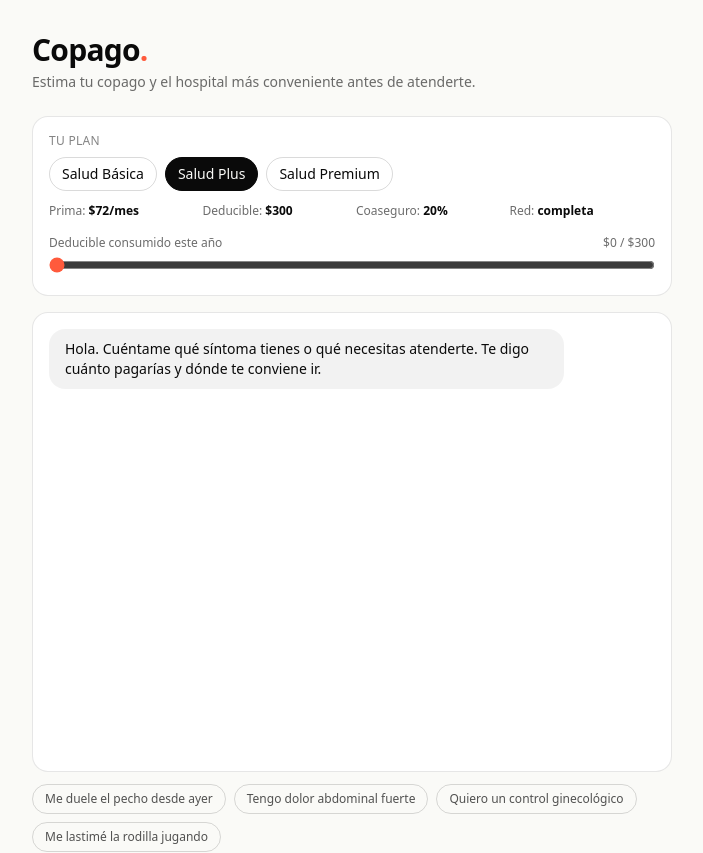
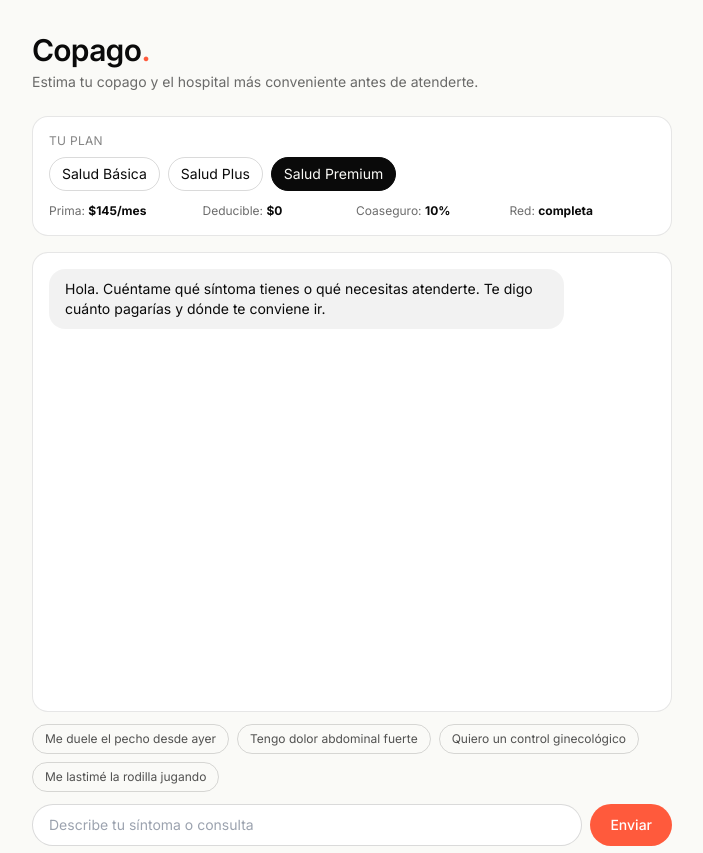
Before and after one commit to NataliaMw/copago-agent, a Next.js app: page / in a window 1280 px wide. Shown: the top 853 px of the page, without its empty margins (288-991 px from the left). Built offline with nearby package versions, Linux system fonts and the light colour scheme.

Commit message:
feat(ux): Inter font, favicon, transparency toggle, localStorage, reset button, mobile-responsive, animated cards, default Premium plan

```diff
--- a/package.json
+++ b/package.json
@@ -21,6 +21,7 @@
     "autoprefixer": "^10.4.20",
     "postcss": "^8.4.49",
     "tailwindcss": "^3.4.15",
+    "tailwindcss-animate": "^1.0.7",
     "typescript": "^5.6.3"
   }
 }
--- a/src/app/layout.tsx
+++ b/src/app/layout.tsx
@@ -1,15 +1,21 @@
 import "./globals.css";
 import type { Metadata } from "next";
+import { Inter } from "next/font/google";
+
+const inter = Inter({ subsets: ["latin"], variable: "--font-inter", display: "swap" });
 
 export const metadata: Metadata = {
   title: "Copago — estima tu copago antes de atenderte",
-  description: "Agente conversacional que estima tu copago y te recomienda el hospital más conveniente."
+  description: "Agente conversacional que estima tu copago y te recomienda el hospital más conveniente.",
+  icons: {
+    icon: [{ url: "/icon.svg", type: "image/svg+xml" }]
+  }
 };
 
 export default function RootLayout({ children }: { children: React.ReactNode }) {
   return (
-    <html lang="es">
-      <body className="min-h-screen antialiased">{children}</body>
+    <html lang="es" className={inter.variable}>
+      <body className="min-h-screen antialiased font-sans">{children}</body>
     </html>
   );
 }
--- a/src/app/page.tsx
+++ b/src/app/page.tsx
@@ -5,6 +5,8 @@ import { PLANES } from "@/data/planes";
 
 type ToolEvent = { tool: string; input: any; output: any };
 type Msg = { role: "user" | "assistant"; content: string; events?: ToolEvent[] };
+
+const STORAGE_KEY = "copago.session.v1";
 
 const SUGERENCIAS = [
   "Me duele el pecho desde ayer",
@@ -19,25 +21,31 @@ const TOOL_LABEL: Record<string, string> = {
   calcular_copago: "Calculando copago"
 };
 
+const INITIAL_MSG: Msg = {
+  role: "assistant",
+  content: "Hola. Cuéntame qué síntoma tienes o qué necesitas atenderte. Te digo cuánto pagarías y dónde te conviene ir."
+};
+
 function HospitalComparison({ event }: { event: ToolEvent }) {
   const opciones = event.output?.opciones ?? [];
   if (!opciones.length) return null;
   const min = opciones[0]?.copagoTotal ?? 0;
   return (
-    <div className="space-y-2 mt-3">
+    <div className="space-y-2 mt-3 animate-in fade-in slide-in-from-bottom-2 duration-300">
       {opciones.map((o: any, i: number) => {
         const isBest = o.copagoTotal === min;
         return (
           <div
             key={i}
-            className={`rounded-xl border p-3 transition ${isBest ? "border-accent bg-accent/5" : "border-ink/10 bg-white"}`}
+            style={{ animationDelay: `${i * 60}ms` }}
+            className={`rounded-xl border p-3 transition animate-in fade-in slide-in-from-bottom-1 fill-mode-both ${isBest ? "border-accent bg-accent/5" : "border-ink/10 bg-white"}`}
           >
             <div className="flex items-baseline justify-between gap-3">
-              <div>
-                <div className="font-medium text-sm">{o.hospital}</div>
+              <div className="min-w-0">
+                <div className="font-medium text-sm truncate">{o.hospital}</div>
                 <div className="text-xs text-ink/50">{o.ciudad} · red {o.red}</div>
               </div>
-              <div className="text-right">
+              <div className="text-right shrink-0">
                 <div className="text-lg font-semibold tabular-nums">${o.copagoTotal.toFixed(2)}</div>
                 <div className="text-[10px] text-ink/50 uppercase tracking-wide">tu pago</div>
               </div>
@@ -56,12 +64,12 @@ function CopagoBreakdown({ event }: { event: ToolEvent }) {
   const o = event.output;
   if (!o || o.error || typeof o.copagoTotal !== "number") return null;
   return (
-    <div className="rounded-xl border border-ink/10 bg-white p-4 mt-3">
+    <div className="rounded-xl border border-ink/10 bg-white p-4 mt-3 animate-in fade-in slide-in-from-bottom-2 duration-300">
       <div className="text-xs uppercase tracking-wide text-ink/50">Desglose · {o.hospital}</div>
       <div className="mt-3 space-y-1.5 text-sm">
         <Row label="Tarifa del servicio" value={`$${o.tarifa.toFixed(2)}`} />
         <Row label="Aplicado a tu deducible" value={`-$${o.deducibleAplicado.toFixed(2)}`} />
-        <Row label={`Coaseguro a tu cargo`} value={`+$${o.coaseguroPaciente.toFixed(2)}`} />
+        <Row label="Coaseguro a tu cargo" value={`+$${o.coaseguroPaciente.toFixed(2)}`} />
         <div className="border-t border-ink/10 my-2" />
         <Row label="Tu copago" value={`$${o.copagoTotal.toFixed(2)}`} bold />
         <Row label="Cubre el seguro" value={`$${o.cubreSeguro.toFixed(2)}`} muted />
@@ -79,16 +87,69 @@ function Row({ label, value, bold, muted }: { label: string; value: string; bold
   );
 }
 
+function ToolTransparency({ events }: { events: ToolEvent[] }) {
+  const [open, setOpen] = useState(false);
+  if (!events.length) return null;
+  return (
+    <div className="mt-2">
+      <button
+        onClick={() => setOpen(o => !o)}
+        className="text-[11px] text-ink/40 hover:text-ink/70 transition underline underline-offset-4 decoration-dotted"
+      >
+        {open ? "Ocultar" : "Ver"} detalle técnico ({events.length} {events.length === 1 ? "herramienta" : "herramientas"})
+      </button>
+      {open && (
+        <div className="mt-2 space-y-2">
+          {events.map((e, i) => (
+            <details key={i} className="rounded-lg border border-ink/10 bg-ink/[0.02] p-2 text-[11px]">
+              <summary className="cursor-pointer text-ink/70 font-mono">{e.tool}</summary>
+              <div className="mt-2 grid gap-2">
+                <div>
+                  <div className="text-[10px] uppercase tracking-wide text-ink/40 mb-0.5">Input</div>
+                  <pre className="text-[10px] overflow-x-auto bg-white rounded p-2 border border-ink/5">{JSON.stringify(e.input, null, 2)}</pre>
+                </div>
+                <div>
+                  <div className="text-[10px] uppercase tracking-wide text-ink/40 mb-0.5">Output</div>
+                  <pre className="text-[10px] overflow-x-auto bg-white rounded p-2 border border-ink/5">{JSON.stringify(e.output, null, 2)}</pre>
+                </div>
+              </div>
+            </details>
+          ))}
+        </div>
+      )}
+    </div>
+  );
+}
+
 export default function Page() {
-  const [planId, setPlanId] = useState<string>("plus");
+  const [planId, setPlanId] = useState<string>("premium");
   const [deducibleConsumido, setDeducibleConsumido] = useState<number>(0);
-  const [messages, setMessages] = useState<Msg[]>([
-    { role: "assistant", content: "Hola. Cuéntame qué síntoma tienes o qué necesitas atenderte. Te digo cuánto pagarías y dónde te conviene ir." }
-  ]);
+  const [messages, setMessages] = useState<Msg[]>([INITIAL_MSG]);
   const [input, setInput] = useState("");
   const [loading, setLoading] = useState(false);
   const [stage, setStage] = useState<string>("");
+  const [hydrated, setHydrated] = useState(false);
   const scrollRef = useRef<HTMLDivElement>(null);
+
+  useEffect(() => {
+    try {
+      const raw = localStorage.getItem(STORAGE_KEY);
+      if (raw) {
+        const s = JSON.parse(raw);
+        if (s.planId) setPlanId(s.planId);
+        if (typeof s.deducibleConsumido === "number") setDeducibleConsumido(s.deducibleConsumido);
+        if (Array.isArray(s.messages) && s.messages.length) setMessages(s.messages);
+      }
+    } catch {}
+    setHydrated(true);
+  }, []);
+
+  useEffect(() => {
+    if (!hydrated) return;
+    try {
+      localStorage.setItem(STORAGE_KEY, JSON.stringify({ planId, deducibleConsumido, messages }));
+    } catch {}
+  }, [planId, deducibleConsumido, messages, hydrated]);
 
   useEffect(() => { scrollRef.current?.scrollTo({ top: 1e9, behavior: "smooth" }); }, [messages, loading]);
 
@@ -118,8 +179,13 @@ export default function Page() {
     }
   }
 
+  function reset() {
+    setMessages([INITIAL_MSG]);
+    setDeducibleConsumido(0);
+    try { localStorage.removeItem(STORAGE_KEY); } catch {}
+  }
+
   function descargarResumen() {
-    const last = [...messages].reverse().find(m => m.role === "assistant" && m.events?.length);
     const lines: string[] = [
       "RESUMEN DE ESTIMACIÓN DE COPAGO",
       "================================",
@@ -133,6 +199,7 @@ export default function Page() {
       lines.push(`\n[${m.role === "user" ? "Paciente" : "Asistente"}]`);
       lines.push(m.content);
     });
+    const last = [...messages].reverse().find(m => m.events?.length);
     if (last?.events) {
       lines.push("\nDatos calculados:");
       lines.push(JSON.stringify(last.events.map(e => e.output), null, 2));
@@ -148,35 +215,43 @@ export default function Page() {
 
   const plan = PLANES.find(p => p.id === planId)!;
   const hayResumen = messages.some(m => m.events?.length);
+  const hayConvers = messages.length > 1;
 
   return (
-    <main className="mx-auto max-w-2xl px-4 py-8">
-      <header className="mb-6 flex items-baseline justify-between">
-        <div>
-          <h1 className="text-3xl font-semibold tracking-tight">Copago<span className="text-accent">.</span></h1>
-          <p className="text-sm text-ink/60 mt-1">Estima tu copago y el hospital más conveniente antes de atenderte.</p>
+    <main className="mx-auto max-w-2xl px-4 py-6 sm:py-8">
+      <header className="mb-5 sm:mb-6 flex items-start justify-between gap-3">
+        <div className="min-w-0">
+          <h1 className="text-2xl sm:text-3xl font-semibold tracking-tight">Copago<span className="text-accent">.</span></h1>
+          <p className="text-xs sm:text-sm text-ink/60 mt-1">Estima tu copago y el hospital más conveniente antes de atenderte.</p>
         </div>
-        {hayResumen && (
-          <button onClick={descargarResumen} className="text-xs text-ink/60 hover:text-ink underline underline-offset-4">
-            Guardar resumen
-          </button>
-        )}
+        <div className="flex items-center gap-3 shrink-0 text-xs">
+          {hayResumen && (
+            <button onClick={descargarResumen} className="text-ink/60 hover:text-ink underline underline-offset-4">
+              Guardar
+            </button>
+          )}
+          {hayConvers && (
+            <button onClick={reset} className="text-ink/60 hover:text-ink underline underline-offset-4">
+              Reiniciar
+            </button>
+          )}
+        </div>
       </header>
 
-      <section className="rounded-2xl border border-ink/10 bg-white p-4 mb-4">
-        <label className="block text-xs uppercase tracking-wide text-ink/50 mb-2">Tu plan</label>
+      <section className="rounded-2xl border border-ink/10 bg-white p-4 mb-3 sm:mb-4">
+        <label className="block text-[10px] sm:text-xs uppercase tracking-wide text-ink/50 mb-2">Tu plan</label>
         <div className="flex flex-wrap gap-2">
           {PLANES.map(p => (
             <button
               key={p.id}
               onClick={() => setPlanId(p.id)}
-              className={`px-3 py-1.5 rounded-full text-sm border transition ${planId === p.id ? "bg-ink text-paper border-ink" : "border-ink/15 hover:border-ink/40"}`}
+              className={`px-3 py-1.5 rounded-full text-xs sm:text-sm border transition ${planId === p.id ? "bg-ink text-paper border-ink" : "border-ink/15 hover:border-ink/40"}`}
             >
               {p.nombre}
             </button>
           ))}
         </div>
-        <div className="mt-3 text-xs text-ink/60 grid grid-cols-2 sm:grid-cols-4 gap-2">
+        <div className="mt-3 text-[11px] sm:text-xs text-ink/60 grid grid-cols-2 sm:grid-cols-4 gap-2">
           <span>Prima: <b className="text-ink">${plan.primaMensual}/mes</b></span>
           <span>Deducible: <b className="text-ink">${plan.deducibleAnual}</b></span>
           <span>Coaseguro: <b className="text-ink">{plan.coaseguro * 100}%</b></span>
@@ -184,7 +259,7 @@ export default function Page() {
         </div>
         {plan.deducibleAnual > 0 && (
           <div className="mt-4">
-            <div className="flex justify-between text-xs text-ink/60 mb-1">
+            <div className="flex justify-between text-[11px] sm:text-xs text-ink/60 mb-1">
               <span>Deducible consumido este año</span>
               <span className="tabular-nums">${deducibleConsumido} / ${plan.deducibleAnual}</span>
             </div>
@@ -201,11 +276,11 @@ export default function Page() {
         )}
       </section>
 
-      <section ref={scrollRef} className="h-[460px] overflow-y-auto rounded-2xl border border-ink/10 bg-white p-4 space-y-3">
+      <section ref={scrollRef} className="h-[55vh] sm:h-[460px] overflow-y-auto rounded-2xl border border-ink/10 bg-white p-3 sm:p-4 space-y-3">
         {messages.map((m, i) => (
           <div key={i}>
             <div className={`flex ${m.role === "user" ? "justify-end" : "justify-start"}`}>
-              <div className={`max-w-[85%] rounded-2xl px-4 py-2.5 text-sm whitespace-pre-wrap ${m.role === "user" ? "bg-ink text-paper" : "bg-ink/5 text-ink"}`}>
+              <div className={`max-w-[85%] rounded-2xl px-3.5 sm:px-4 py-2.5 text-sm whitespace-pre-wrap ${m.role === "user" ? "bg-ink text-paper" : "bg-ink/5 text-ink"}`}>
                 {m.content}
               </div>
             </div>
@@ -215,11 +290,16 @@ export default function Page() {
                 {ev.tool === "calcular_copago" && <CopagoBreakdown event={ev} />}
               </div>
             ))}
+            {m.role === "assistant" && m.events && <ToolTransparency events={m.events} />}
           </div>
         ))}
         {loading && (
           <div className="flex items-center gap-2 pl-2 text-xs text-ink/50">
-            <span className="inline-block h-1.5 w-1.5 rounded-full bg-accent animate-pulse" />
+            <span className="inline-flex gap-1">
+              <span className="h-1.5 w-1.5 rounded-full bg-accent animate-bounce" style={{ animationDelay: "0ms" }} />
+              <span className="h-1.5 w-1.5 rounded-full bg-accent animate-bounce" style={{ animationDelay: "120ms" }} />
+              <span className="h-1.5 w-1.5 rounded-full bg-accent animate-bounce" style={{ animationDelay: "240ms" }} />
+            </span>
             {stage || "Pensando"}…
           </div>
         )}
@@ -231,7 +311,7 @@ export default function Page() {
             <button
               key={s}
               onClick={() => send(s)}
-              className="text-xs px-3 py-1.5 rounded-full border border-ink/15 hover:border-ink/40 text-ink/70 hover:text-ink transition"
+              className="text-[11px] sm:text-xs px-3 py-1.5 rounded-full border border-ink/15 hover:border-ink/40 text-ink/70 hover:text-ink transition"
             >
               {s}
             </button>
@@ -244,18 +324,18 @@ export default function Page() {
           value={input}
           onChange={e => setInput(e.target.value)}
           placeholder="Describe tu síntoma o consulta"
-          className="flex-1 rounded-full border border-ink/15 px-4 py-2.5 text-sm focus:outline-none focus:border-ink/50"
+          className="flex-1 min-w-0 rounded-full border border-ink/15 px-4 py-2.5 text-sm focus:outline-none focus:border-ink/50"
         />
         <button
           type="submit"
           disabled={loading}
-          className="rounded-full bg-accent text-white px-5 py-2.5 text-sm font-medium disabled:opacity-50"
+          className="rounded-full bg-accent text-white px-5 py-2.5 text-sm font-medium disabled:opacity-50 shrink-0"
         >
           Enviar
         </button>
       </form>
 
-      <footer className="mt-8 text-xs text-ink/40">
+      <footer className="mt-6 sm:mt-8 text-[10px] sm:text-xs text-ink/40">
         Datos sintéticos con fines demostrativos · hackIAthon Viamatica
       </footer>
     </main>
--- a/tailwind.config.ts
+++ b/tailwind.config.ts
@@ -4,9 +4,9 @@ export default {
   content: ["./src/**/*.{ts,tsx}"],
   theme: {
     extend: {
-      fontFamily: { sans: ["ui-sans-serif", "system-ui"] },
+      fontFamily: { sans: ["var(--font-inter)", "ui-sans-serif", "system-ui"] },
       colors: { ink: "#0a0a0a", paper: "#fafaf7", accent: "#ff5a3c" }
     }
   },
-  plugins: []
+  plugins: [require("tailwindcss-animate")]
 } satisfies Config;
```
Also changed, not shown: src/app/icon.svg (added), 1 other file (tests, documents, lock files or other folders).
